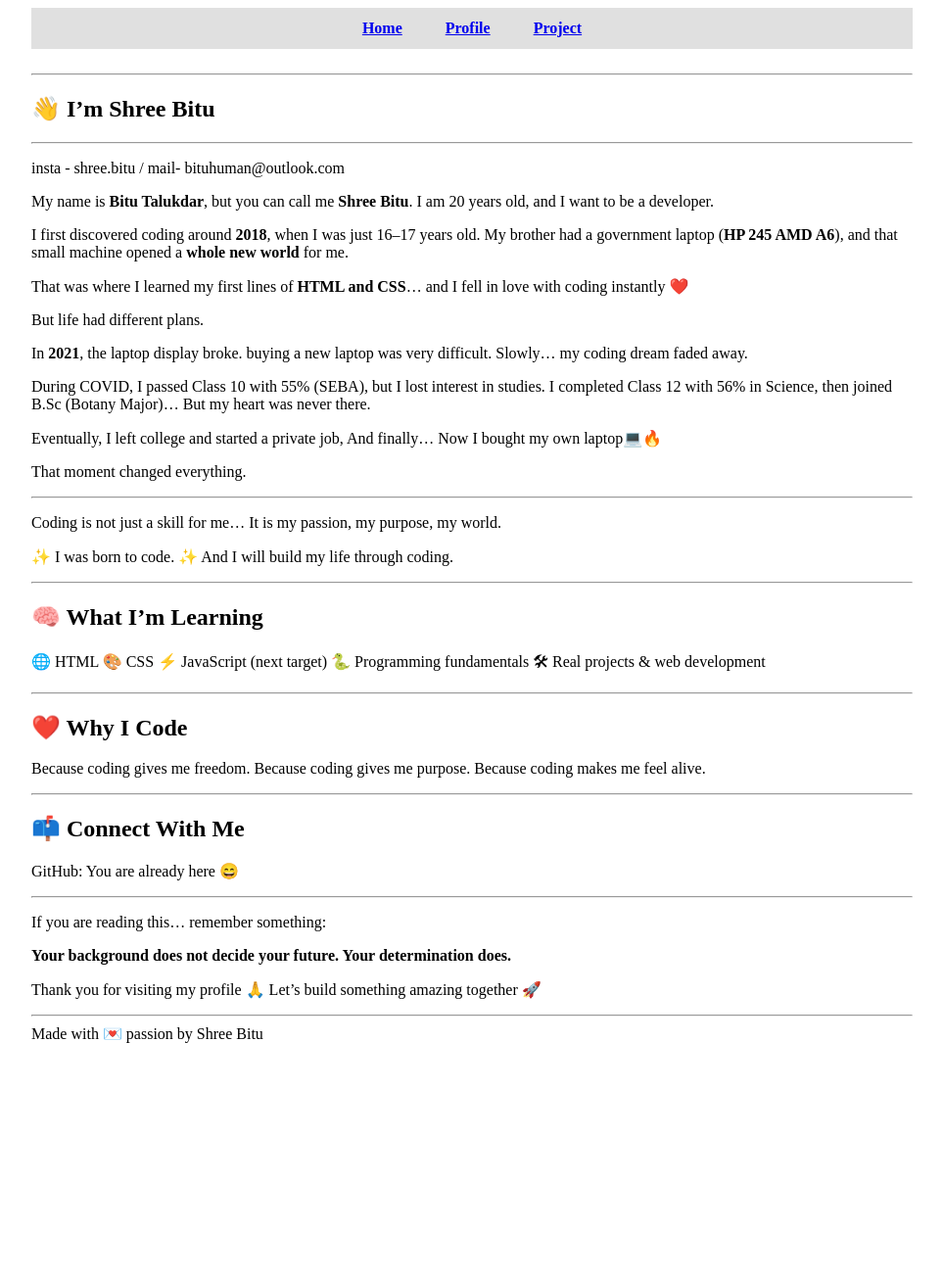
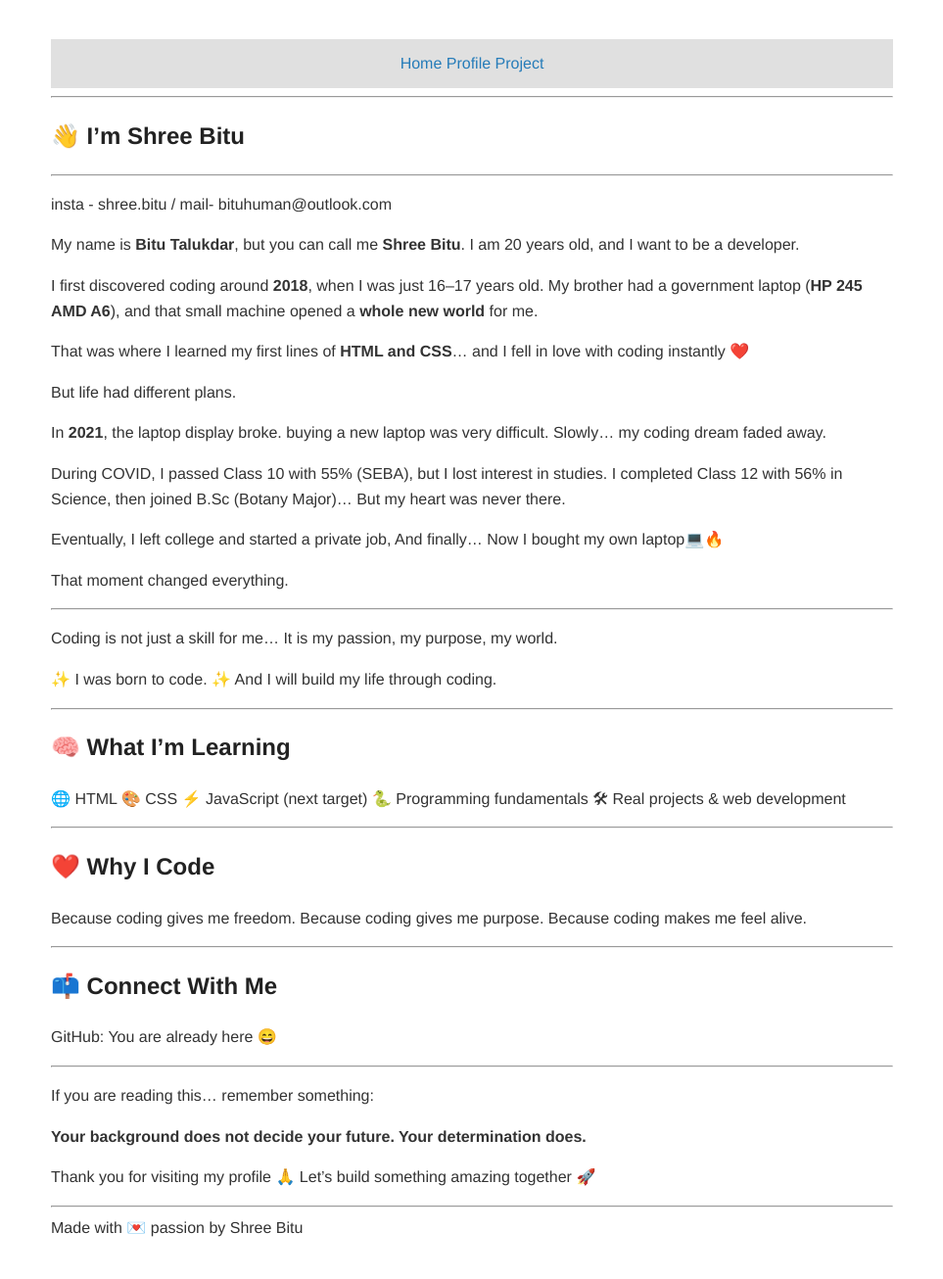
Before and after one commit to shreebitu/shreebitu.github.io, a Jekyll site: the page built from README.md, in a window 1280 px wide. Shown: the whole page at 98% size, without its empty margins (158-1121 px from the left). Built offline with Jekyll 4.4.1, drawn with Linux system fonts in a browser that asks for light colours; our own code applies the rules of GitHub Pages for plain Markdown files; before the commit the page ends 1073 px from its top, so only the background shows below that.

Commit message:
Update style.css

```diff
--- a/assets/css/style.css
+++ b/assets/css/style.css
@@ -1,4 +1,4 @@
-site-header, .site-title, header {
+/* site-header, .site-title, header {
   display: none !important;
 }
 
@@ -10,24 +10,67 @@ site-header, .site-title, header {
 }
 
 /* CONTENT FULL WIDTH */
-.wrapper {
+/* .wrapper {
   max-width: 900px;
   margin: auto;
-}
+} */
 
 /* CUSTOM NAVBAR STYLE */
-.custom-nav {
+/* .custom-nav {
   background: #111;
   padding: 12px;
   text-align: center;
   margin-bottom: 25px;
-}
+} */
 
-.custom-nav a {
+/* .custom-nav a {
   margin: 0 20px;
   font-weight: bold;
 }
 
 .custom-nav a:hover {
   color: orange;
+} */
+
+body {
+  background: #fff;
+  color: #333;
+  font-family: Helvetica, Arial, sans-serif;
+  margin: 0;
+  padding: 0;
 }
+
+.wrapper {
+  width: 860px;
+  margin: 0 auto;
+  padding: 40px 20px;
+}
+
+section {
+  line-height: 1.6;
+}
+
+h1, h2, h3 {
+  color: #222;
+}
+
+a {
+  color: #267cb9;
+  text-decoration: none;
+}
+
+a:hover {
+  text-decoration: underline;
+}
+
+/* responsive */
+@media (max-width: 900px) {
+  .wrapper {
+    width: auto;
+    margin: 0 20px;
+  }
+}
+
+
+
+ */
```
